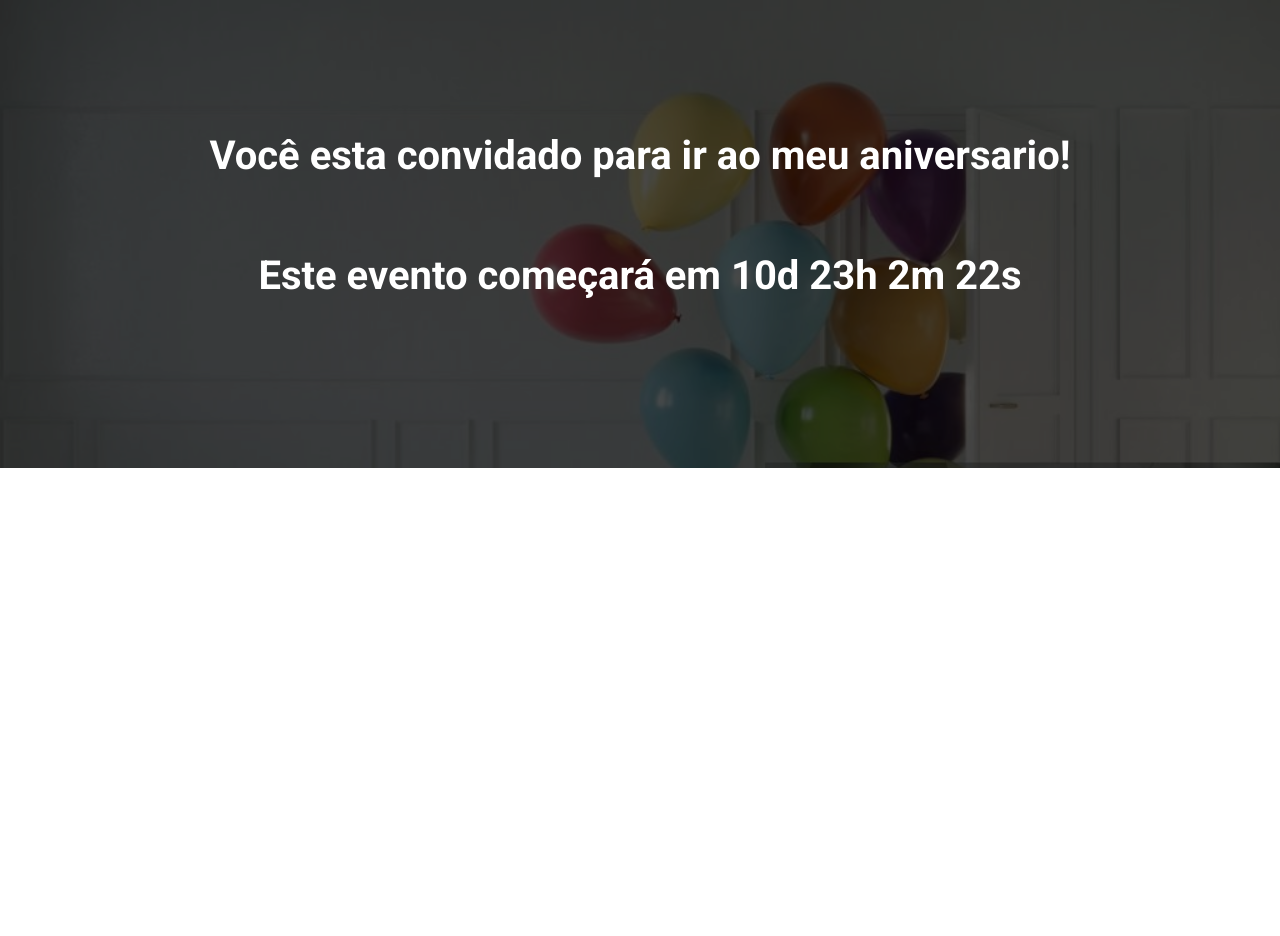
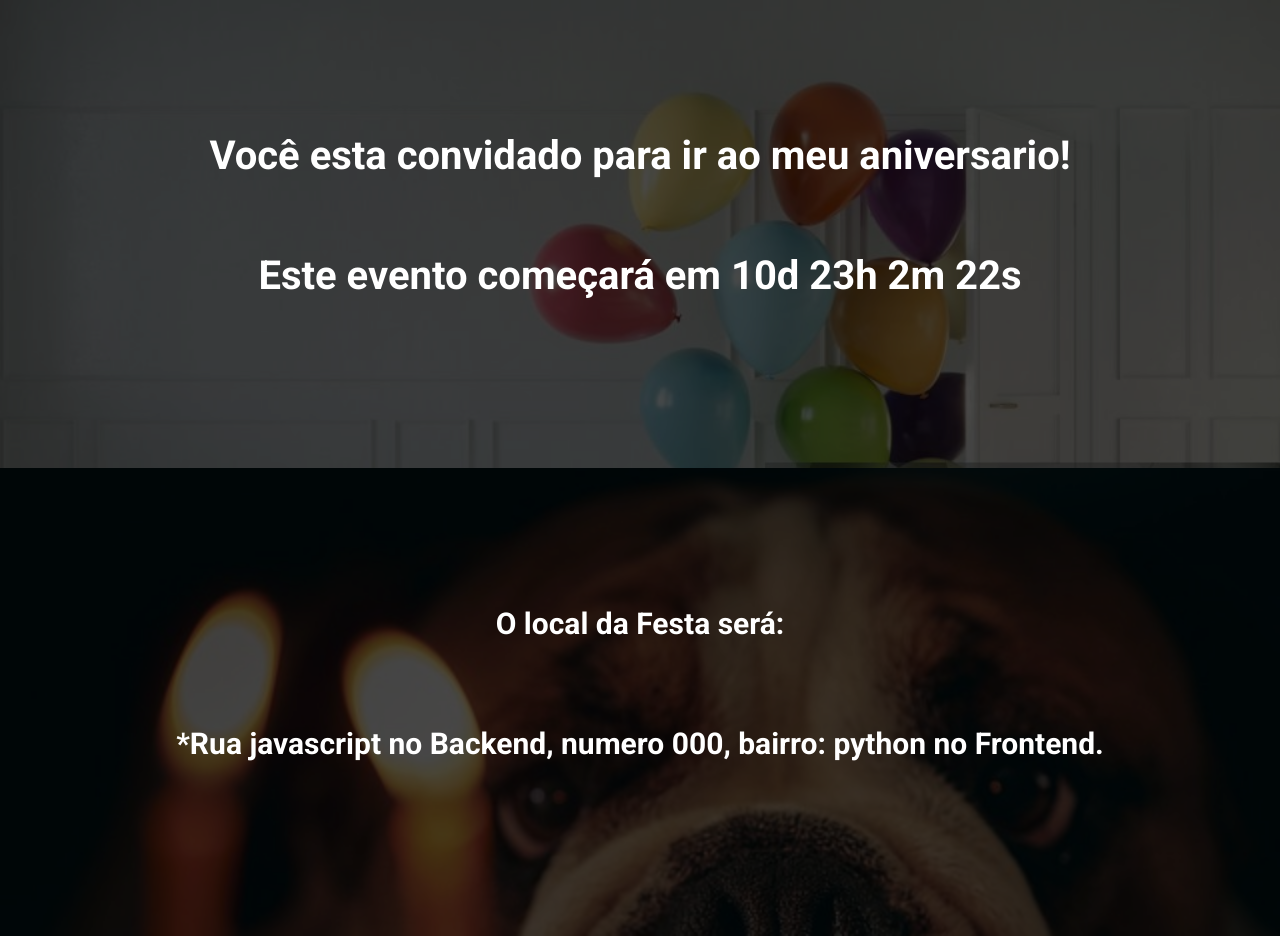
Before and after one commit to ThiagoBdev/Meu_aniversario, a website built with Parcel: page src/index.html in a window 1280 px wide. Before the commit the page ends 800 px from the top, so only its background shows below. Built offline with nearby package versions, Linux system fonts and the light colour scheme.

Commit message:
criando div dog

```diff
--- a/src/index.html
+++ b/src/index.html
@@ -16,6 +16,12 @@
             <p class="hero__text">Este evento começará em 10d 23h 2m 22s</p>
         </div>
     </header>
+    <div class="dog">
+        <div class="container">
+            <h1 class="dog__text">O local da Festa será:</h1>
+            <p class="dog__text">*Rua javascript no Backend, numero 000, bairro: python no Frontend.</p>
+        </div>
+    </div>
     <script src="scripts/main.js"></script>
 </body>
 </html>
--- /dev/null
+++ b/src/styles/_dog.scss
@@ -0,0 +1,48 @@
+.dog{
+    padding-top: 64px;
+    padding-bottom: 100px;
+    background-image: url(../images/cachorro_aniversario.jpg);
+    background-repeat: no-repeat;
+    background-size: cover;
+    position: relative;
+
+    .container{
+        position: relative;
+    }
+
+    &::before{
+        position: absolute;
+        top: 0;
+        left: 0;
+        width: 100%;
+        height: 100%;
+        background-color: #000;
+        content: "";
+        opacity: 0.7;
+    }
+
+
+
+    &__text{
+        margin-top: 64px;
+        margin-bottom: 64px;
+        font-size: 30px;
+        line-height: 56px;
+        color: #fff;
+        font-weight: 800;
+        text-align: center;
+    }
+
+    @media (max-width:640px) {
+        .container{
+            display: block;
+            padding: auto;
+        }
+
+        &__text{
+            font-size: 22px;
+            line-height: 24px;
+            margin: 24px 0;
+        }
+    }
+}
--- a/src/styles/main.scss
+++ b/src/styles/main.scss
@@ -1,4 +1,5 @@
 @use "hero";
+@use "dog";
 
 * {
     margin: 0;
```
